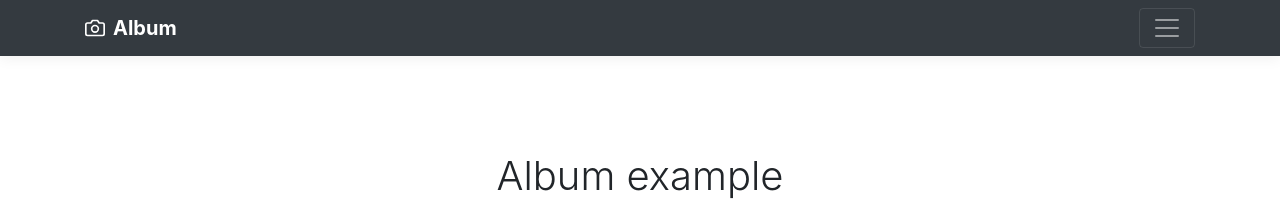
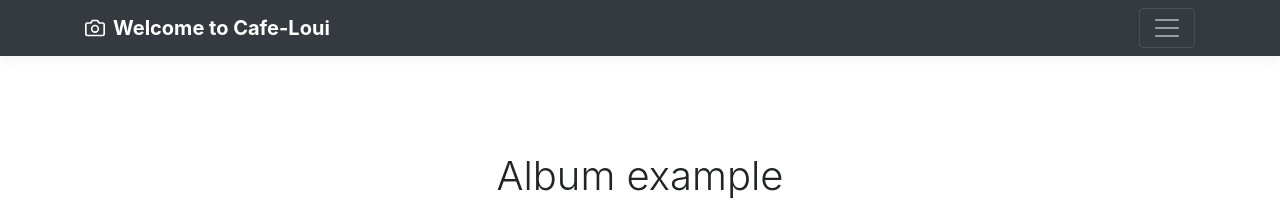
Before and after one commit to elninojk/cafe-Louie, a Jekyll site: the page index.html, which Jekyll copies as it is, in a window 1280 px wide. Shown: the top 209 px of the page. Built offline with Jekyll 4.4.1, drawn with Linux system fonts in a browser that asks for light colours; nearby versions of some CDN libraries; library files that are not in the unit come from our copies.

Commit message:
dropdown

```diff
--- a/index.html
+++ b/index.html
@@ -8,7 +8,7 @@
     <meta name="author" content="">
     <link rel="icon" href="bootstrap-4.0.0/favicon.ico">
 
-    <title>Album example for Bootstrap</title>
+    <title>Cafe-Loui</title>
 
     <!-- Bootstrap core CSS -->
     <link href="bootstrap-4.0.0/dist/css/bootstrap.min.css" rel="stylesheet">
@@ -42,7 +42,7 @@
         <div class="container d-flex justify-content-between">
           <a href="#" class="navbar-brand d-flex align-items-center">
             <svg xmlns="http://www.w3.org/2000/svg" width="20" height="20" viewBox="0 0 24 24" fill="none" stroke="currentColor" stroke-width="2" stroke-linecap="round" stroke-linejoin="round" class="mr-2"><path d="M23 19a2 2 0 0 1-2 2H3a2 2 0 0 1-2-2V8a2 2 0 0 1 2-2h4l2-3h6l2 3h4a2 2 0 0 1 2 2z"></path><circle cx="12" cy="13" r="4"></circle></svg>
-            <strong>Album</strong>
+            <strong>Welcome to Cafe-Loui</strong>
           </a>
           <button class="navbar-toggler" type="button" data-toggle="collapse" data-target="#navbarHeader" aria-controls="navbarHeader" aria-expanded="false" aria-label="Toggle navigation">
             <span class="navbar-toggler-icon"></span>
@@ -227,7 +227,7 @@
     <script src="https://code.jquery.com/jquery-3.2.1.slim.min.js" integrity="sha384-KJ3o2DKtIkvYIK3UENzmM7KCkRr/rE9/Qpg6aAZGJwFDMVNA/GpGFF93hXpG5KkN" crossorigin="anonymous"></script>
     <script>window.jQuery || document.write('<script src="bootstrap-4.0.0/assets/js/vendor/jquery-slim.min.js"><\/script>')</script>
     <script src="bootstrap-4.0.0/assets/js/vendor/popper.min.js"></script>
-    <script src=".bootstrap-4.0.0/dist/js/bootstrap.min.js"></script>
+    <script src="bootstrap-4.0.0/dist/js/bootstrap.min.js"></script>
     <script src="bootstrap-4.0.0/assets/js/vendor/holder.min.js"></script>
   </body>
 </html>
```
